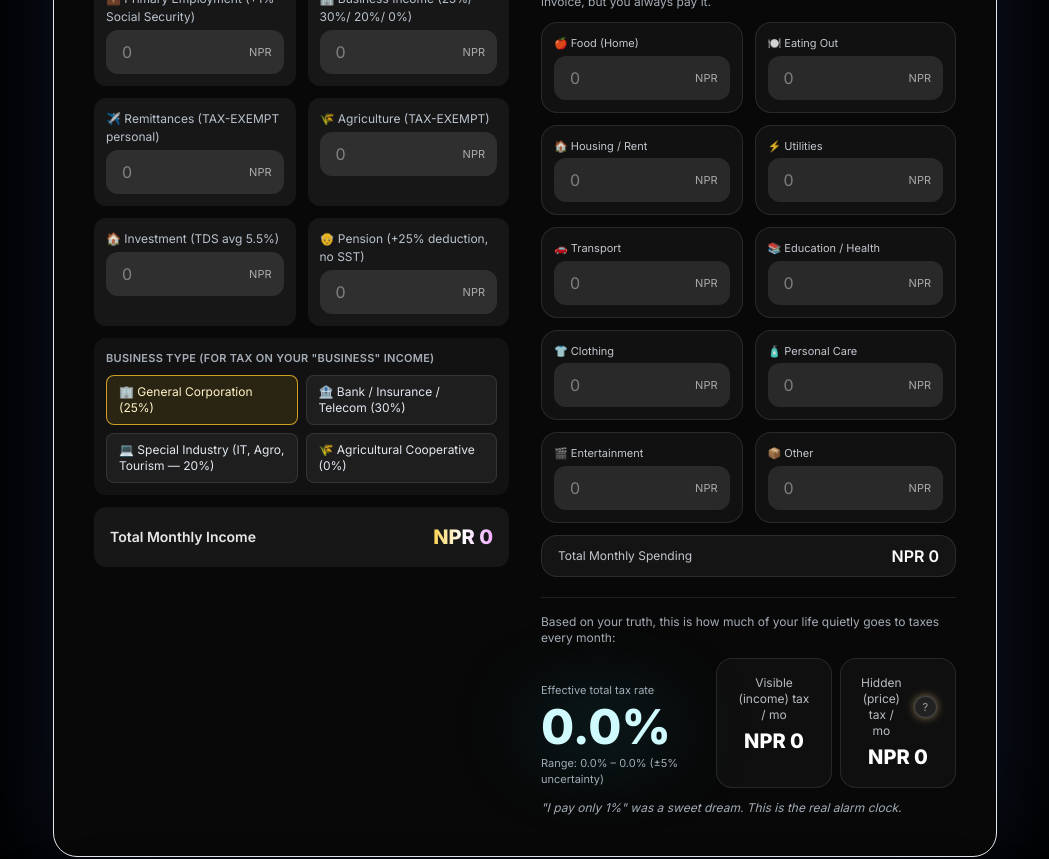
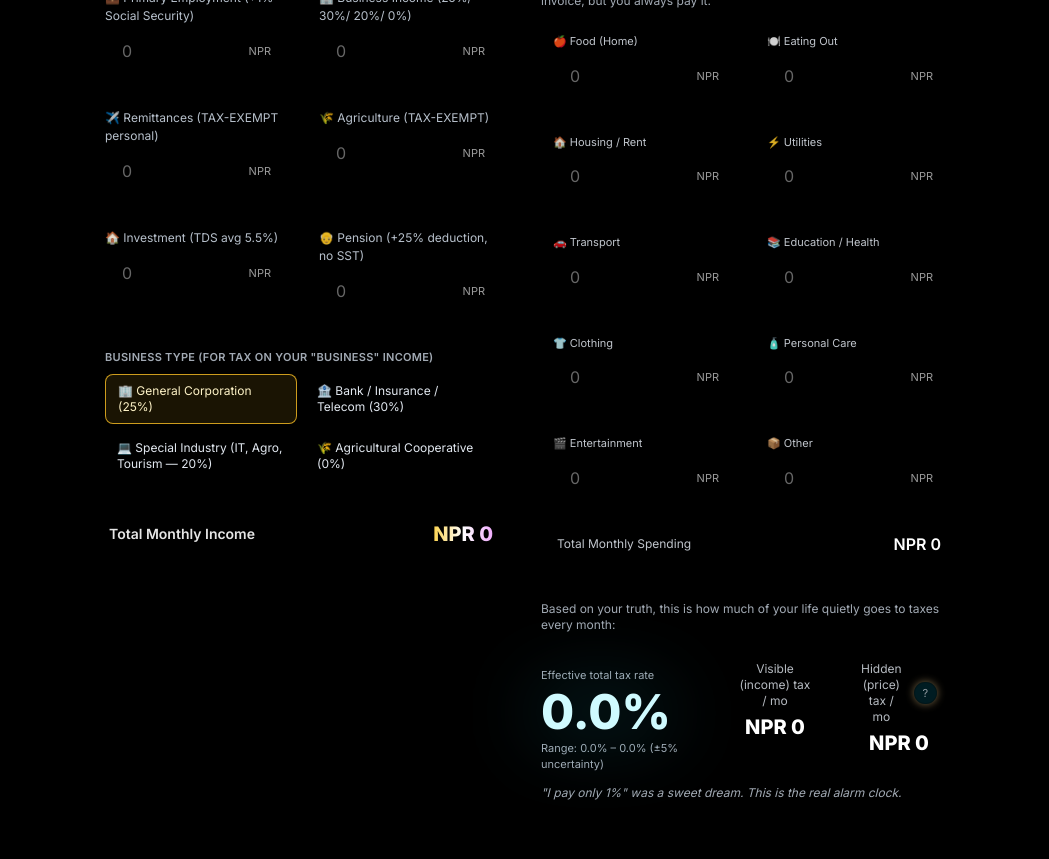
Before and after one commit to Zenslim/Gatishil, a Next.js app: page /tax/calculator in a window 1280 px wide. Shown: the part 360-1219 px from the top of the page, without its empty margins (115-1164 px from the left). Built offline with nearby package versions, Linux system fonts and the light colour scheme.

Commit message:
Update Chrome.tsx

```diff
--- a/app/tax/calculator/Chrome.tsx
+++ b/app/tax/calculator/Chrome.tsx
@@ -41,7 +41,7 @@ function SectionShell({
         <div
           className={`pointer-events-none absolute inset-0 -z-10 bg-gradient-to-b ${accentMap[accent]} blur-3xl`}
         />
-        <div className="relative rounded-3xl border border-white/8 bg-white/[0.03] p-5 shadow-[0_0_100px_rgba(15,23,42,0.9)] backdrop-blur-xl sm:p-8 lg:p-10">
+        <div className="relative p-5 sm:p-8 lg:p-10">
           {children}
         </div>
       </div>
@@ -267,7 +267,7 @@ function NumberInput({
     <div className="relative">
       <input
         inputMode="numeric"
-        className="h-11 w-full rounded-xl bg-white/10 px-4 text-sm text-white outline-none placeholder-white/40 focus:bg-white/[0.16] sm:text-base"
+        className="h-11 w-full rounded-xl bg-transparent px-4 text-sm text-white outline-none border border-transparent/20 placeholder-white/40 focus:border-cyan-400/30 focus:bg-cyan-400/5 sm:text-base"
         placeholder={placeholder || '0'}
         value={value || ''}
         onChange={(e) => onChange(Number(e.target.value || 0))}
@@ -290,8 +290,8 @@ function Stat({
 }) {
   return (
     <div
-      className={`rounded-2xl border px-4 py-3 text-center sm:px-5 sm:py-4 ${
-        subtle ? 'border-white/10 bg-white/[0.03]' : 'border-white/20 bg-white/[0.06]'
+      className={`rounded-2xl px-4 py-3 text-center sm:px-5 sm:py-4 ${
+        subtle ? 'bg-transparent' : 'bg-transparent'
       }`}
     >
       <div className="mb-1 text-[11px] text-slate-200/80 sm:text-xs">{title}</div>
@@ -308,10 +308,10 @@ function HiddenTaxInfo() {
       {/* Glowing ? button */}
       <button
         onClick={() => setOpen(true)}
-        className="ml-2 text-[11px] rounded-full px-2 py-0.5 border border-white/20
-                   bg-white/10 animate-pulse
+        className="ml-2 text-[11px] rounded-full px-2 py-0.5 border border-transparent/20
+                   bg-cyan-500/20 animate-pulse
                    shadow-[0_0_8px_rgba(255,220,150,0.6)]
-                   hover:bg-white/20"
+                   hover:bg-cyan-500/30"
       >
         ?
       </button>
@@ -326,7 +326,7 @@ function HiddenTaxInfo() {
 
           {/* Centered Modal (NEVER requires scroll) */}
           <div className="fixed inset-0 z-[9999] flex items-center justify-center p-4">
-            <div className="w-full max-w-sm rounded-2xl border border-white/20
+            <div className="w-full max-w-sm rounded-2xl border border-transparent/20
                             bg-black/90 p-4 text-xs text-white
                             shadow-xl backdrop-blur-xl overflow-y-auto max-h-[85vh]">
 
@@ -376,8 +376,8 @@ function HiddenTaxInfo() {
 
               <button
                 onClick={() => setOpen(false)}
-                className="mt-4 w-full rounded-xl bg-white/10 border border-white/20 py-1
-                           text-center hover:bg-white/20"
+                className="mt-4 w-full rounded-xl bg-cyan-500/20 border border-transparent/20 py-1
+                           text-center hover:bg-cyan-500/30"
               >
                 Close
               </button>
@@ -536,7 +536,7 @@ export default function Chrome() {
               </h2>
               <div className="grid grid-cols-1 gap-3 sm:grid-cols-2">
                 {INCOME_SOURCES.map(({ key, label }) => (
-                  <div key={key} className="rounded-xl bg-white/[0.06] p-3">
+                  <div key={key} className="rounded-xl bg-transparent p-3">
                     <div className="mb-1 text-[12px] text-slate-300/90">{label}</div>
                     <NumberInput
                       value={incomeMap[key]}
@@ -548,7 +548,7 @@ export default function Chrome() {
                 ))}
               </div>
 
-              <div className="mt-3 rounded-xl bg-white/[0.04] p-3">
+              <div className="mt-3 rounded-xl bg-transparent p-3">
                 <div className="mb-2 text-[11px] font-semibold uppercase tracking-wide text-slate-300/80">
                   Business Type (for tax on your "Business" income)
                 </div>
@@ -558,10 +558,10 @@ export default function Chrome() {
                       key={bt.key}
                       type="button"
                       onClick={() => setBusinessType(bt.key)}
-                      className={`rounded-lg px-3 py-2 text-left text-xs border ${
+                      className={`rounded-lg px-3 py-2 text-left text-xs ${
                         businessType === bt.key
-                          ? 'border-amber-400/80 bg-amber-400/10 text-amber-100'
-                          : 'border-white/10 bg-white/5 text-slate-200 hover:border-amber-300/60'
+                          ? 'bg-amber-400/10 text-amber-100 border border-amber-400/80'
+                          : 'bg-transparent text-slate-200 hover:bg-amber-400/5'
                       }`}
                     >
                       {bt.label}
@@ -570,7 +570,7 @@ export default function Chrome() {
                 </div>
               </div>
 
-              <div className="mt-3 flex items-center justify-between rounded-xl bg-white/[0.06] p-4">
+              <div className="mt-3 flex items-center justify-between rounded-xl bg-transparent p-4">
                 <div className="text-sm font-semibold text-white/90">
                   Total Monthly Income
                 </div>
@@ -594,7 +594,7 @@ export default function Chrome() {
                   {CATEGORIES.map(({ key, label }) => (
                     <div
                       key={key}
-                      className="rounded-2xl border border-white/10 bg-white/[0.04] p-3"
+                      className="rounded-2xl bg-transparent p-3"
                     >
                       <div className="mb-1 text-[11px] text-slate-200/85">{label}</div>
                       <NumberInput
@@ -606,7 +606,7 @@ export default function Chrome() {
                     </div>
                   ))}
                 </div>
-                <div className="mt-3 flex items-center justify-between rounded-2xl border border-white/10 bg-white/5 px-4 py-2">
+                <div className="mt-3 flex items-center justify-between rounded-2xl bg-transparent px-4 py-2">
                   <span className="text-[11px] text-slate-200/85 sm:text-xs">
                     Total Monthly Spending
                   </span>
@@ -616,7 +616,7 @@ export default function Chrome() {
                 </div>
               </div>
 
-              <div className="border-t border-white/10 pt-1">
+              <div className="border-t border-transparent pt-1">
                 <p className="mt-3 text-[11px] text-slate-300/80 sm:text-xs">
                   Based on your truth, this is how much of your life quietly goes to taxes
                   every month:
@@ -767,7 +767,7 @@ export default function Chrome() {
                         {pct.toFixed(1)}% · NPR {formatRs(amount)}
                       </span>
                     </div>
-                    <div className="h-2 w-full overflow-hidden rounded-full bg-white/6">
+                    <div className="h-2 w-full overflow-hidden rounded-full bg-transparent/20">
                       <motion.div
                         className={`h-full rounded-full bg-gradient-to-r ${grad}`}
                         initial={{ width: 0 }}
@@ -869,7 +869,7 @@ export default function Chrome() {
             <div className="space-y-4">
               <div className="overflow-hidden rounded-3xl border border-rose-400/40 bg-gradient-to-b from-rose-900/70 via-slate-950/90 to-black p-5 sm:p-6">
                 <motion.div
-                  className="mb-4 h-2 w-full overflow-hidden rounded-full bg-white/5"
+                  className="mb-4 h-2 w-full overflow-hidden rounded-full bg-transparent/20"
                   initial={{ backgroundPositionX: 0 }}
                   animate={{ backgroundPositionX: ['0%', '100%', '0%'] }}
                   transition={{
@@ -923,7 +923,7 @@ export default function Chrome() {
           <div className="grid items-center gap-6 lg:grid-cols-2 lg:gap-8">
             <div className="space-y-4">
               <motion.div
-                className="relative overflow-hidden rounded-3xl border border-white/25 bg-gradient-to-b from-slate-50/10 via-slate-900/60 to-black px-4 py-5 font-mono text-sm sm:px-6 sm:py-6"
+                className="relative overflow-hidden rounded-3xl border border-transparent/20 bg-gradient-to-b from-slate-50/5 via-slate-900/30 to-black/50 px-4 py-5 font-mono text-sm sm:px-6 sm:py-6"
                 initial={{ y: 40, opacity: 0 }}
                 whileInView={{ y: 0, opacity: 1 }}
                 viewport={{ once: true }}
@@ -988,7 +988,7 @@ export default function Chrome() {
                   Share this truth if you dare:
                 </div>
                 <textarea
-                  className="h-28 w-full rounded-2xl border border-white/15 bg-black/40 px-3 py-2 text-[11px] text-slate-100 placeholder-slate-500/60 sm:text-xs"
+                  className="h-28 w-full rounded-2xl border border-transparent/15 bg-black/40 px-3 py-2 text-[11px] text-slate-100 placeholder-slate-500/60 sm:text-xs"
                   value={shareMessage}
                   readOnly
                 />
```
